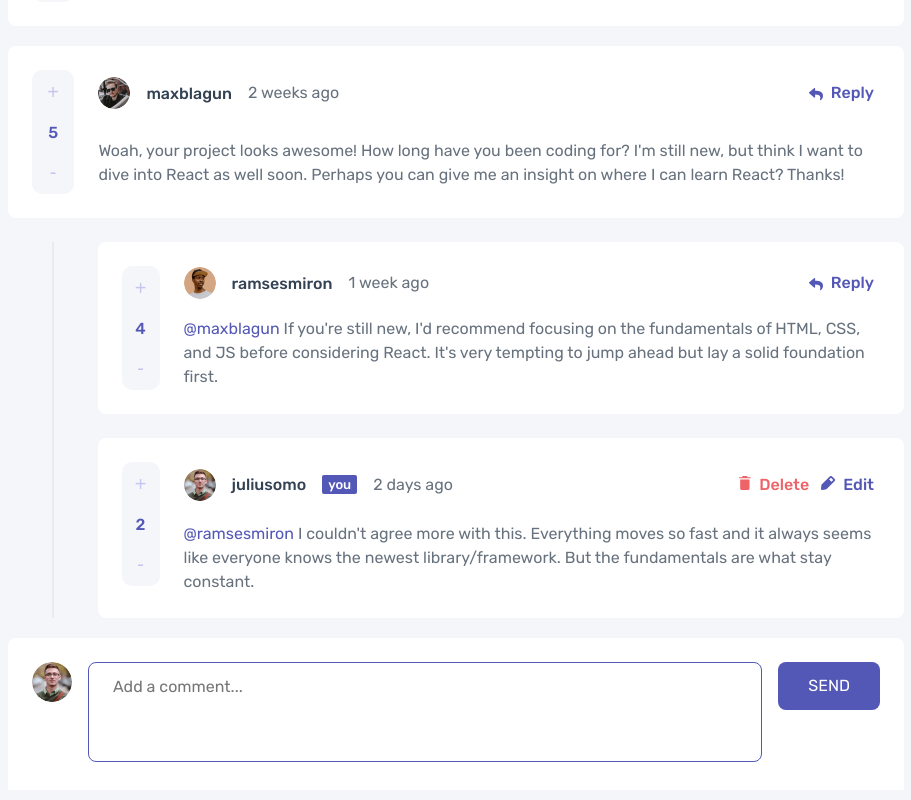
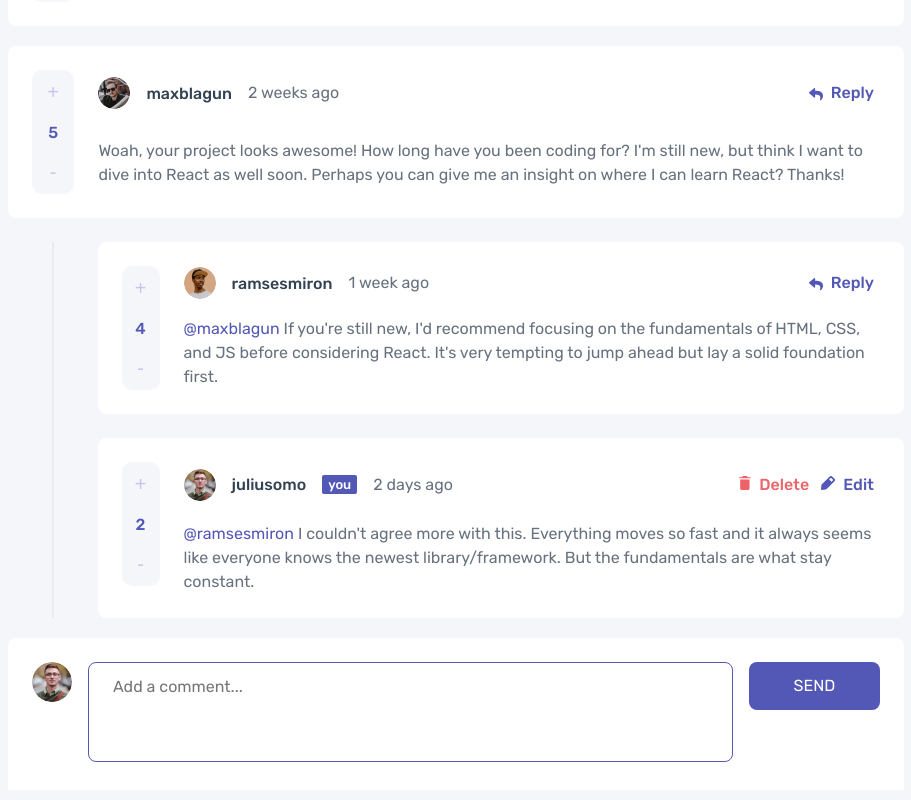
Before and after one commit to artemtyshchuk/interactiveComments-frontendmentor.io, a React (Create React App) app: page / in a window 1280 px wide. Shown: the part 210-1010 px from the top of the page, without its empty margins (184-1095 px from the left). Built offline with nearby package versions, Linux system fonts and the light colour scheme.

Commit message:
style update

```diff
--- a/src/components/Comment/Comment.module.scss
+++ b/src/components/Comment/Comment.module.scss
@@ -157,7 +157,7 @@
 
 .replyInputContainer {
   display: grid;
-  grid-template-columns: 4% 1fr 12%;
+  grid-template-columns: auto 1fr auto;
   column-gap: 16px;
   margin-top: 20px;
   border-radius: 8px;
@@ -254,6 +254,7 @@
   }
 
   .sendButtonContainer {
+    justify-self: end;
     grid-row: 2/3;
   }
 }
--- a/src/components/CommentInputSection/CommentInputSection.module.scss
+++ b/src/components/CommentInputSection/CommentInputSection.module.scss
@@ -1,6 +1,6 @@
 .commentInput {
   display: grid;
-  grid-template-columns: auto 1fr 12%;
+  grid-template-columns: auto 1fr auto;
   column-gap: 16px;
   padding: 24px;
   align-items: start;
@@ -14,7 +14,7 @@
   //577
   .commentInput {
     display: grid;
-    grid-template-columns: auto 1fr 20%;
+    grid-template-columns: auto 1fr auto;
     column-gap: 16px;
     padding: 18px;
     align-items: start;
@@ -50,6 +50,7 @@
   }
 
   .sendButtonContainer {
+    justify-self: end;
     grid-row: 2/3;
   }
 }
--- a/src/components/MainButton/MainButton.module.scss
+++ b/src/components/MainButton/MainButton.module.scss
@@ -1,6 +1,5 @@
 .mainButton {
-  width: 100%;
-  max-width: 131px;
+  width: 131px;
   height: 48px;
   border-radius: 8px;
   border: none;
```
